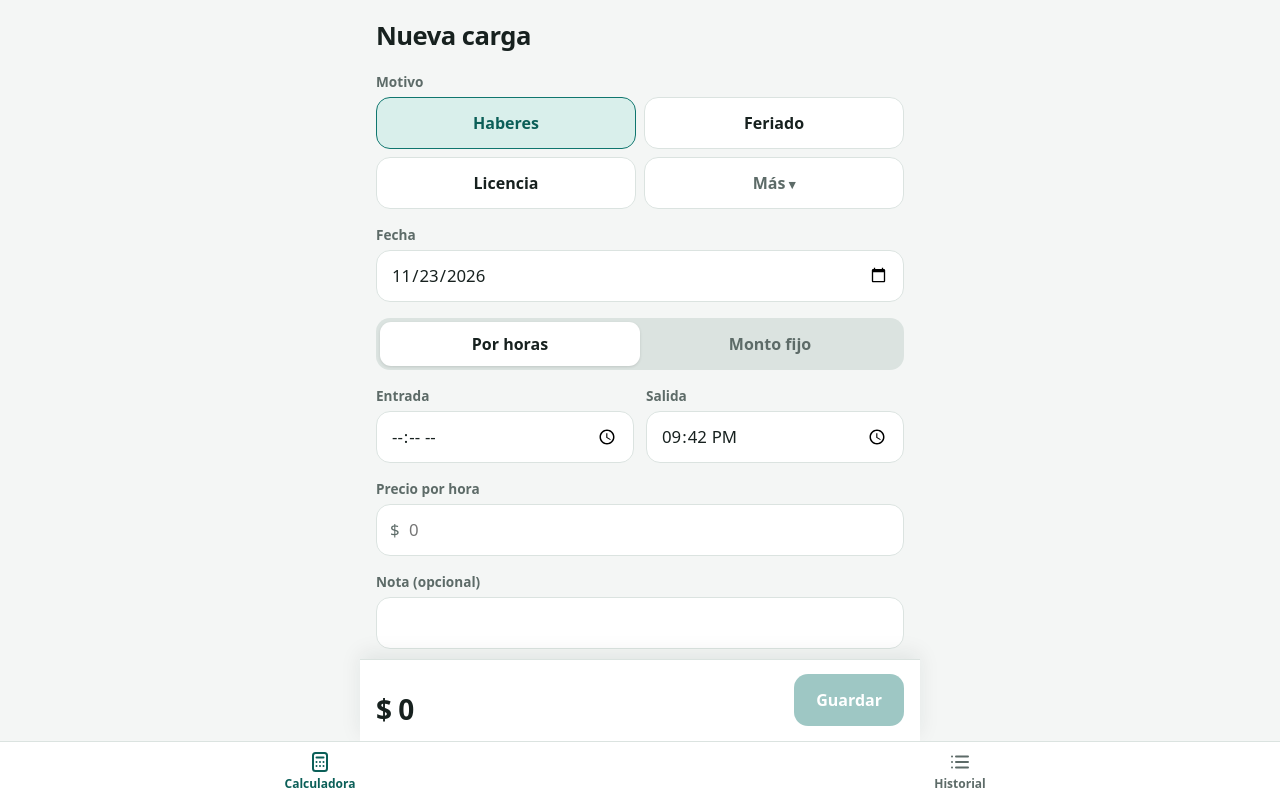
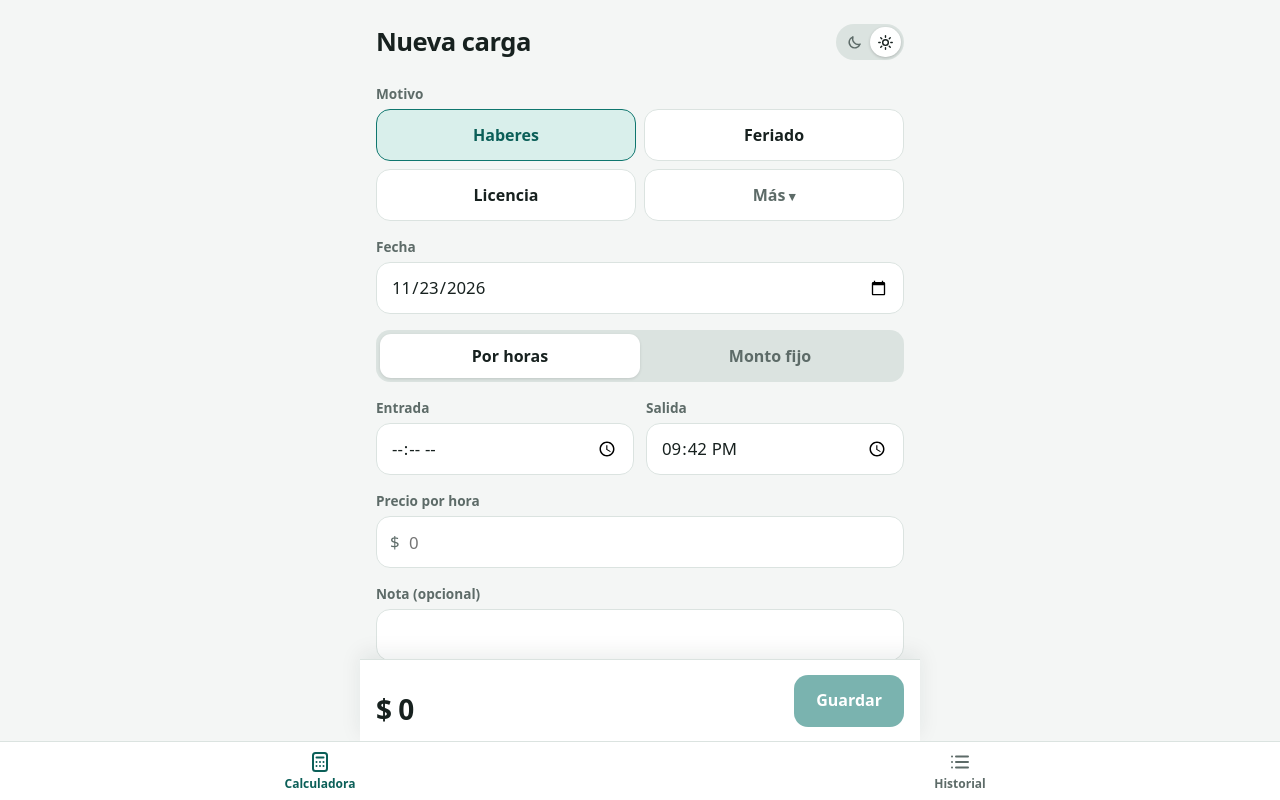
Before and after one commit to nahuelr/hourscalc, a website with bundled scripts: page index.html in a window 1280 px wide. Built offline with nearby package versions, Linux system fonts and the light colour scheme.

Commit message:
Agregar interruptor de tema y marcar campos faltantes al guardar

```diff
--- a/index.html
+++ b/index.html
@@ -10,6 +10,13 @@
   <link rel="icon" type="image/png" href="./icons/icon-192.png">
   <link rel="apple-touch-icon" href="./icons/icon-192.png">
   <link rel="stylesheet" href="./styles.css">
+  <script>
+    // Aplica el tema elegido antes de dibujar, para que no parpadee al abrir.
+    try {
+      var tema = localStorage.getItem('hourscalc.tema');
+      if (tema === 'claro' || tema === 'oscuro') document.documentElement.dataset.tema = tema;
+    } catch (e) {}
+  </script>
 </head>
 <body>
   <main id="contenido">
@@ -37,7 +44,7 @@
               <input type="date" id="hasta">
             </div>
           </div>
-          <p class="error" id="error-hasta" hidden></p>
+          <p class="error" id="error-fechas" hidden></p>
         </div>
 
         <div class="segmentado" id="selector-modo" role="group" aria-label="Modo de carga">
@@ -56,7 +63,7 @@
               <input type="time" id="salida">
             </div>
           </div>
-          <p class="error" id="error-salida" hidden></p>
+          <p class="error" id="error-horario" hidden></p>
 
           <div class="campo" id="campo-horas" hidden>
             <label for="horas">Cantidad de horas</label>
@@ -97,6 +104,7 @@
         <div class="campo">
           <label for="nota" id="etiqueta-nota">Nota (opcional)</label>
           <input type="text" id="nota" maxlength="120" enterkeyhint="done">
+          <p class="error" id="error-nota" hidden></p>
         </div>
 
         <button type="button" id="borrar" class="boton-peligro" hidden>Borrar esta carga</button>
@@ -107,7 +115,7 @@
           <span id="resultado-horas" class="resultado-horas"></span>
           <span id="resultado-monto" class="resultado-monto">$ 0</span>
         </div>
-        <button type="button" id="guardar" class="boton-principal" disabled>Guardar</button>
+        <button type="button" id="guardar" class="boton-principal">Guardar</button>
       </div>
     </section>
 
--- a/js/app.js
+++ b/js/app.js
@@ -1,6 +1,7 @@
 import { crearStore } from './store.js';
 import { iniciarCalculadora } from './ui-calculadora.js';
 import { iniciarHistorial } from './ui-historial.js';
+import { iniciarTema } from './tema.js';
 import { $ } from './ui-comun.js';
 
 function mostrar(vista) {
@@ -39,6 +40,8 @@ function iniciar() {
   }
 }
 
+iniciarTema();
+
 try {
   iniciar();
 } catch (error) {
@@ -52,9 +55,15 @@ try {
 if ('serviceWorker' in navigator) {
   // Si ya había una versión instalada y llega una nueva, se recarga para usarla
   // enseguida en lugar de esperar a la próxima apertura.
+  // Solo si todavía no se tocó nada: recargar a mitad de una carga borraría lo
+  // escrito. En ese caso la versión nueva se usa en la próxima apertura.
   const habiaVersion = Boolean(navigator.serviceWorker.controller);
+  let huboInteraccion = false;
+  for (const evento of ['pointerdown', 'keydown']) {
+    addEventListener(evento, () => { huboInteraccion = true; }, { once: true, capture: true });
+  }
   navigator.serviceWorker.addEventListener('controllerchange', () => {
-    if (habiaVersion) location.reload();
+    if (habiaVersion && !huboInteraccion) location.reload();
   });
   navigator.serviceWorker.register('./sw.js').catch((error) => console.error(error));
 }
--- /dev/null
+++ b/js/tema.js
@@ -0,0 +1,70 @@
+// Interruptor de modo claro / oscuro. Sin elección guardada se sigue al sistema.
+// (index.html aplica la elección guardada antes de dibujar, para que no parpadee.)
+
+const CLAVE = 'hourscalc.tema';
+const COLOR_BARRA = { claro: '#f4f6f5', oscuro: '#0f1514' };
+
+const ICONOS = `
+  <span class="tema-pista">
+    <span class="tema-perilla"></span>
+    <svg class="tema-luna" viewBox="0 0 24 24" aria-hidden="true">
+      <path d="M20 14.2A8 8 0 0 1 9.8 4 8 8 0 1 0 20 14.2z"/>
+    </svg>
+    <svg class="tema-sol" viewBox="0 0 24 24" aria-hidden="true">
+      <circle cx="12" cy="12" r="4"/>
+      <path d="M12 2.5v2M12 19.5v2M2.5 12h2M19.5 12h2M5.3 5.3l1.4 1.4M17.3 17.3l1.4 1.4M5.3 18.7l1.4-1.4M17.3 6.7l1.4-1.4"/>
+    </svg>
+  </span>`;
+
+function leerElegido() {
+  try {
+    const tema = localStorage.getItem(CLAVE);
+    return tema === 'claro' || tema === 'oscuro' ? tema : null;
+  } catch {
+    return null;
+  }
+}
+
+export function iniciarTema() {
+  const sistema = matchMedia('(prefers-color-scheme: dark)');
+  let elegido = leerElegido();
+  const actual = () => elegido ?? (sistema.matches ? 'oscuro' : 'claro');
+
+  function aplicar() {
+    const tema = actual();
+    if (elegido) document.documentElement.dataset.tema = elegido;
+    else delete document.documentElement.dataset.tema;
+    for (const boton of interruptores) {
+      boton.setAttribute('aria-checked', String(tema === 'oscuro'));
+    }
+    for (const meta of document.querySelectorAll('meta[name="theme-color"]')) {
+      meta.content = COLOR_BARRA[tema];
+    }
+  }
+
+  function alternar() {
+    elegido = actual() === 'oscuro' ? 'claro' : 'oscuro';
+    try {
+      localStorage.setItem(CLAVE, elegido);
+    } catch {
+      // Sin almacenamiento, la elección dura mientras la app esté abierta.
+    }
+    aplicar();
+  }
+
+  // Un interruptor por pantalla, a la derecha del título.
+  const interruptores = [...document.querySelectorAll('.encabezado')].map((encabezado) => {
+    const boton = document.createElement('button');
+    boton.type = 'button';
+    boton.className = 'tema';
+    boton.setAttribute('role', 'switch');
+    boton.setAttribute('aria-label', 'Modo oscuro');
+    boton.innerHTML = ICONOS; // marcado fijo, sin datos del usuario
+    boton.addEventListener('click', alternar);
+    encabezado.append(boton);
+    return boton;
+  });
+
+  sistema.addEventListener('change', aplicar);
+  aplicar();
+}
--- a/js/ui-calculadora.js
+++ b/js/ui-calculadora.js
@@ -13,6 +13,17 @@ const VISIBLES = 3;
 const PAUSA_LARGA_MS = 30 * 60 * 1000;
 
 const ETIQUETA_FECHA = { turno: 'Fecha', rango: 'Desde', pago: 'Fecha de pago' };
+
+const MENSAJE_FALTA = {
+  fecha: 'Falta la fecha',
+  fechaHasta: 'Falta la fecha de fin',
+  entrada: 'Falta la hora de entrada',
+  salida: 'Falta la hora de salida',
+  horas: 'Falta la cantidad de horas',
+  precioHora: 'Falta el precio por hora',
+  monto: 'Falta el monto',
+  nota: 'Falta la nota: es obligatoria para este motivo',
+};
 
 export function iniciarCalculadora({ store, alGuardar }) {
   const campos = {
@@ -32,7 +43,9 @@ export function iniciarCalculadora({ store, alGuardar }) {
   let ranking = store.leerRanking() ?? rankingInicial();
   // Última fecha cargada mientras la app está abierta; arranca en hoy.
   let fechaSesion = hoyLocal();
-  const estado = { motivo: 'haberes', modo: 'horas', editando: null };
+  // `revisar` se enciende al tocar Guardar con datos incompletos: desde ahí se
+  // marcan también los campos obligatorios vacíos, no solo los valores inválidos.
+  const estado = { motivo: 'haberes', modo: 'horas', editando: null, revisar: false };
 
   // ---------- Motivos ----------
 
@@ -46,8 +59,17 @@ export function iniciarCalculadora({ store, alGuardar }) {
     });
   }
 
+  // Los botones solo se rearman cuando cambia el orden o el elegido. Si se
+  // rearmaran en cada actualización, salir de un campo de texto tocando un
+  // motivo reemplazaría el botón en pleno toque y ese toque se perdería.
+  let motivosDibujados = '';
+
   function dibujarMotivos() {
     const orden = ordenar(ranking);
+    const firma = `${orden.join(',')}|${estado.motivo}`;
+    if (firma === motivosDibujados) return;
+    motivosDibujados = firma;
+
     const visibles = orden.slice(0, VISIBLES);
     const resto = orden.slice(VISIBLES);
     const elegidoEnResto = resto.includes(estado.motivo);
@@ -102,11 +124,19 @@ export function iniciarCalculadora({ store, alGuardar }) {
     };
   }
 
-  function mostrarError(idError, campo, mensaje) {
+  // Marca los campos de un grupo que tienen problema y muestra debajo el primero.
+  // `grupo` es una lista de pares [campo, clave del problema].
+  function mostrarErrores(idError, grupo, problemas) {
+    let primero = '';
+    for (const [campo, clave] of grupo) {
+      const mensaje = problemas[clave];
+      campo.classList.toggle('invalido', Boolean(mensaje));
+      campo.setAttribute('aria-invalid', String(Boolean(mensaje)));
+      primero ||= mensaje ?? '';
+    }
     const caja = $(idError);
-    caja.textContent = mensaje ?? '';
-    caja.hidden = !mensaje;
-    campo.classList.toggle('invalido', Boolean(mensaje));
+    caja.textContent = primero;
+    caja.hidden = !primero;
   }
 
   // Un campo numérico con texto que no se pudo interpretar.
@@ -134,18 +164,29 @@ export function iniciarCalculadora({ store, alGuardar }) {
     $('fila-doble').hidden = !motivo.permiteDoble;
     $('etiqueta-nota').textContent = motivo.notaObligatoria ? 'Nota (obligatoria)' : 'Nota (opcional)';
 
-    const horasIlegibles = porHoras && r.tipo === 'rango' && ilegible(campos.horas);
-    const precioIlegible = porHoras && ilegible(campos.precio);
-    const montoIlegible = !porHoras && ilegible(campos.monto);
+    // Problemas a mostrar, por clave de campo. Los vacíos solo cuentan después
+    // de un intento de guardar; los valores inválidos se muestran siempre.
+    const problemas = {};
+    if (estado.revisar) {
+      for (const clave of r.faltan) problemas[clave] = MENSAJE_FALTA[clave];
+    }
+    Object.assign(problemas, r.errores);
+    if (porHoras && r.tipo === 'rango' && ilegible(campos.horas)) {
+      problemas.horas = 'Escribí solo números, por ejemplo 4,5';
+    }
+    if (porHoras && ilegible(campos.precio)) {
+      problemas.precioHora = 'Escribí solo números, por ejemplo 4500';
+    }
+    if (!porHoras && ilegible(campos.monto)) {
+      problemas.monto = 'Escribí solo números, por ejemplo 150000';
+    }
 
-    mostrarError('error-hasta', campos.hasta, r.errores.fechaHasta);
-    mostrarError('error-salida', campos.salida, r.errores.salida);
-    mostrarError('error-horas', campos.horas,
-      horasIlegibles ? 'Escribí solo números, por ejemplo 4,5' : r.errores.horas);
-    mostrarError('error-precio', campos.precio,
-      precioIlegible ? 'Escribí solo números, por ejemplo 4500' : r.errores.precioHora);
-    mostrarError('error-monto', campos.monto,
-      montoIlegible ? 'Escribí solo números, por ejemplo 150000' : r.errores.monto);
+    mostrarErrores('error-fechas', [[campos.fecha, 'fecha'], [campos.hasta, 'fechaHasta']], problemas);
+    mostrarErrores('error-horario', [[campos.entrada, 'entrada'], [campos.salida, 'salida']], problemas);
+    mostrarErrores('error-horas', [[campos.horas, 'horas']], problemas);
+    mostrarErrores('error-precio', [[campos.precio, 'precioHora']], problemas);
+    mostrarErrores('error-monto', [[campos.monto, 'monto']], problemas);
+    mostrarErrores('error-nota', [[campos.nota, 'nota']], problemas);
 
     let detalle = '';
     if (porHoras && r.minutosPagados > 0) {
@@ -158,7 +199,9 @@ export function iniciarCalculadora({ store, alGuardar }) {
     $('resultado-horas').textContent = detalle;
     $('resultado-monto').textContent = dinero(r.monto);
 
-    botonGuardar.disabled = !r.ok || horasIlegibles || precioIlegible || montoIlegible;
+    // El botón queda atenuado pero se puede tocar: al hacerlo señala qué falta.
+    botonGuardar.classList.toggle('incompleto', !r.ok);
+    return r;
   }
 
   // ---------- Carga del formulario ----------
@@ -173,6 +216,7 @@ export function iniciarCalculadora({ store, alGuardar }) {
 
   function reiniciar() {
     estado.editando = null;
+    estado.revisar = false;
     estado.motivo = ordenar(ranking)[0];
     estado.modo = motivoPorClave(estado.motivo).modo;
     campos.fecha.value = fechaSesion;
@@ -192,6 +236,7 @@ export function iniciarCalculadora({ store, alGuardar }) {
     const motivo = motivoPorClave(registro.motivo);
     const porHoras = registro.modo === 'horas';
     estado.editando = registro;
+    estado.revisar = false;
     estado.motivo = registro.motivo;
     estado.modo = registro.modo;
     campos.fecha.value = registro.fecha;
@@ -213,6 +258,15 @@ export function iniciarCalculadora({ store, alGuardar }) {
   // ---------- Acciones ----------
 
   function guardar() {
+    if (!actualizar().ok) {
+      estado.revisar = true;
+      actualizar();
+      aviso('Revisá los campos marcados');
+      document.querySelector('#form-carga input.invalido')
+        ?.scrollIntoView({ block: 'center', behavior: 'smooth' });
+      return;
+    }
+
     const form = leerForm();
     const eraEdicion = Boolean(estado.editando);
     const guardado = store.guardar(construirRegistro(form, estado.editando));
--- a/styles.css
+++ b/styles.css
@@ -16,8 +16,9 @@
   --alto: 52px;
 }
 
+/* Modo oscuro: por preferencia del sistema, salvo que se haya elegido el claro... */
 @media (prefers-color-scheme: dark) {
-  :root {
+  :root:not([data-tema="claro"]) {
     --fondo: #0f1514;
     --superficie: #19221f;
     --texto: #e7efec;
@@ -32,6 +33,25 @@
     --sombra: 0 -6px 20px rgb(0 0 0 / 0.35);
   }
 }
+
+/* ...o por elección en el interruptor. Los valores deben coincidir con los de arriba. */
+:root[data-tema="oscuro"] {
+  color-scheme: dark;
+  --fondo: #0f1514;
+  --superficie: #19221f;
+  --texto: #e7efec;
+  --tenue: #9aaba6;
+  --borde: #2b3834;
+  --acento: #2dd4bf;
+  --acento-texto: #06231f;
+  --acento-suave: #16352f;
+  --acento-fuerte: #7ce8d9;
+  --peligro: #ff8a7a;
+  --peligro-suave: #3a1c18;
+  --sombra: 0 -6px 20px rgb(0 0 0 / 0.35);
+}
+
+:root[data-tema="claro"] { color-scheme: light; }
 
 * { box-sizing: border-box; }
 [hidden] { display: none !important; }
@@ -77,7 +97,7 @@ main {
   padding: calc(18px + env(safe-area-inset-top)) 16px 6px;
 }
 
-h1 { margin: 0; font-size: 1.6rem; font-weight: 700; letter-spacing: -0.02em; }
+h1 { margin: 0 auto 0 0; font-size: 1.6rem; font-weight: 700; letter-spacing: -0.02em; }
 h2 { margin: 0 0 12px; font-size: 1.05rem; }
 
 /* ---------- Formulario ---------- */
@@ -251,7 +271,7 @@ input.invalido { border-color: var(--peligro); }
 }
 
 .boton-principal { background: var(--acento); color: var(--acento-texto); border: 0; }
-.boton-principal:disabled { opacity: 0.4; cursor: default; }
+.boton-principal.incompleto { opacity: 0.55; }
 .boton-secundario { background: var(--superficie); border: 1.5px solid var(--borde); }
 .boton-peligro { background: var(--peligro-suave); color: var(--peligro); border: 0; }
 
@@ -263,6 +283,59 @@ input.invalido { border-color: var(--peligro); }
   color: var(--acento-fuerte);
   font-weight: 600;
 }
+
+/* ---------- Interruptor de tema ---------- */
+
+.tema {
+  flex: none;
+  display: flex;
+  align-items: center;
+  height: 48px;
+  padding: 0;
+  background: none;
+  border: 0;
+}
+
+.tema-pista {
+  position: relative;
+  display: grid;
+  grid-template-columns: 1fr 1fr;
+  place-items: center;
+  width: 68px;
+  height: 36px;
+  padding: 3px;
+  background: var(--borde);
+  border-radius: 999px;
+}
+
+/* La perilla queda bajo el ícono activo: sol a la derecha, luna a la izquierda. */
+.tema-perilla {
+  position: absolute;
+  top: 3px;
+  left: 3px;
+  width: 31px;
+  height: 30px;
+  background: var(--superficie);
+  border-radius: 999px;
+  box-shadow: 0 1px 3px rgb(0 0 0 / 0.2);
+  transform: translateX(31px);
+  transition: transform 0.18s;
+}
+.tema[aria-checked="true"] .tema-perilla { transform: translateX(0); }
+
+.tema svg {
+  position: relative;
+  width: 17px;
+  height: 17px;
+  fill: none;
+  stroke: var(--tenue);
+  stroke-width: 2;
+  stroke-linecap: round;
+  stroke-linejoin: round;
+  transition: stroke 0.18s;
+}
+.tema[aria-checked="true"] .tema-luna,
+.tema[aria-checked="false"] .tema-sol { stroke: var(--texto); }
 
 /* ---------- Historial ---------- */
 
@@ -430,7 +503,7 @@ dialog::backdrop { background: rgb(0 0 0 / 0.5); }
 .aviso {
   position: fixed;
   left: 50%;
-  bottom: calc(150px + env(safe-area-inset-bottom));
+  top: calc(14px + env(safe-area-inset-top));
   transform: translateX(-50%);
   max-width: calc(100% - 32px);
   padding: 12px 18px;
--- a/sw.js
+++ b/sw.js
@@ -2,7 +2,7 @@
 //
 // IMPORTANTE: al publicar cualquier cambio en la app hay que subir este número.
 // Es lo que le avisa al celular que hay una versión nueva para descargar.
-const VERSION = 'hourscalc-v2';
+const VERSION = 'hourscalc-v6';
 
 const ARCHIVOS = [
   './',
@@ -16,6 +16,7 @@ const ARCHIVOS = [
   './js/motivos.js',
   './js/ranking.js',
   './js/store.js',
+  './js/tema.js',
   './js/ui-calculadora.js',
   './js/ui-comun.js',
   './js/ui-historial.js',
```
Also changed, not shown: docs/superpowers/specs/2026-11-23-hourscalc-pwa-design.md (+12 -0 lines).
